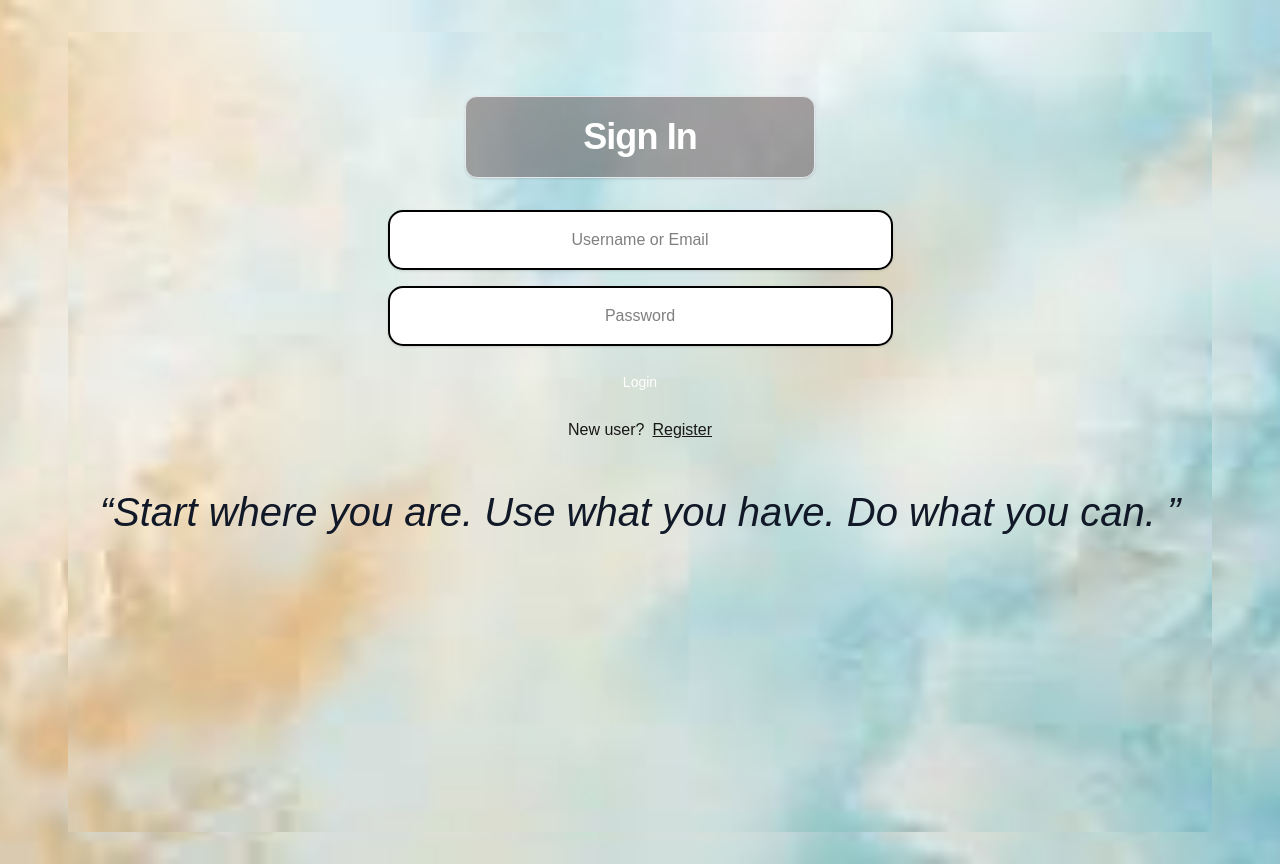
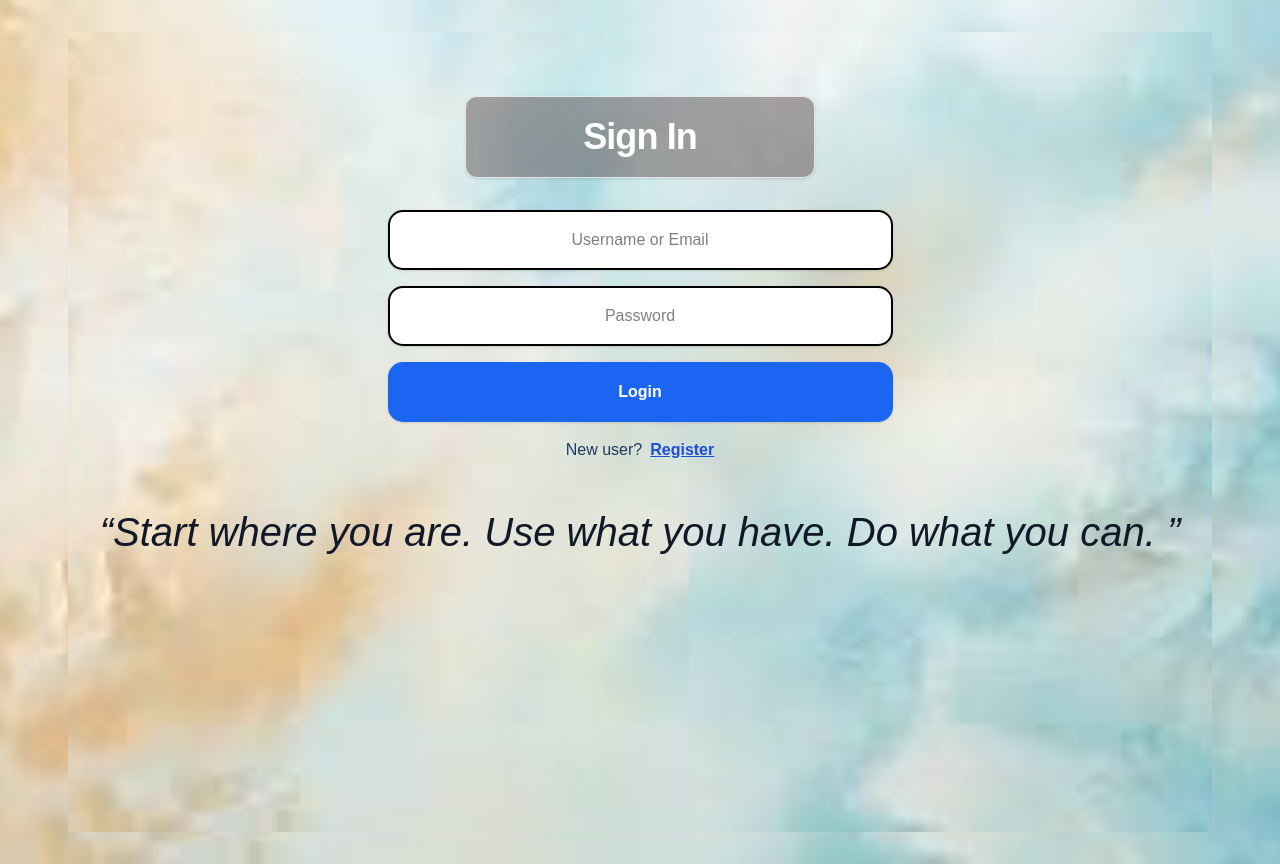
Before and after one commit to PallaviPattanashetti/newfrontend, a Next.js app: page /pages/Signin in a window 1280 px wide. Built offline with nearby package versions, Linux system fonts and the light colour scheme; no server answers.

Commit message:
changed sign in register text color

```diff
--- a/app/components/SigninForm.tsx
+++ b/app/components/SigninForm.tsx
@@ -99,9 +99,19 @@ const SigninPage = () => {
           />
         </div>
 
-        <Button type="submit" className="w-full">
+        {/* <Button type="submit" className="w-full">
           {isSubmitting ? "Signing in..." : "Login"}
-        </Button>
+        </Button> */}
+<button
+  type="submit"
+  className="w-full max-w-[505px] h-[60px] bg-blue-600 hover:bg-blue-700 active:bg-blue-800 text-white font-semibold rounded-[15px] shadow-sm transition-colors cursor-pointer disabled:opacity-60"
+  disabled={isSubmitting}
+>
+  {isSubmitting ? "Signing in..." : "Login"}
+</button>
+
+
+
 
         {errorMessage ? (
           <p className="mt-3 text-sm text-red-200 bg-black/30 px-3 py-2 rounded-md">
@@ -109,7 +119,7 @@ const SigninPage = () => {
           </p>
         ) : null}
 
-        <p className="mt-4">
+        {/* <p className="mt-4">
           New user?
           <span
             className="underline ml-2 cursor-pointer"
@@ -117,7 +127,23 @@ const SigninPage = () => {
           >
             Register
           </span>
-        </p>
+        </p> */}
+
+
+<p className="mt-4 font-medium" style={{ color: "#1e3a5f" }}>
+  New user?
+  <span
+    className="underline ml-2 cursor-pointer font-semibold transition-colors"
+    style={{ color: "#1d4ed8" }}
+    onMouseEnter={e => (e.currentTarget.style.color = "#1e3a5f")}
+    onMouseLeave={e => (e.currentTarget.style.color = "#1d4ed8")}
+    onClick={() => push("/pages/Register")}
+  >
+    Register
+  </span>
+</p>
+
+
       </form>
           <motion.div
               initial={{ opacity: 0 }}
```
